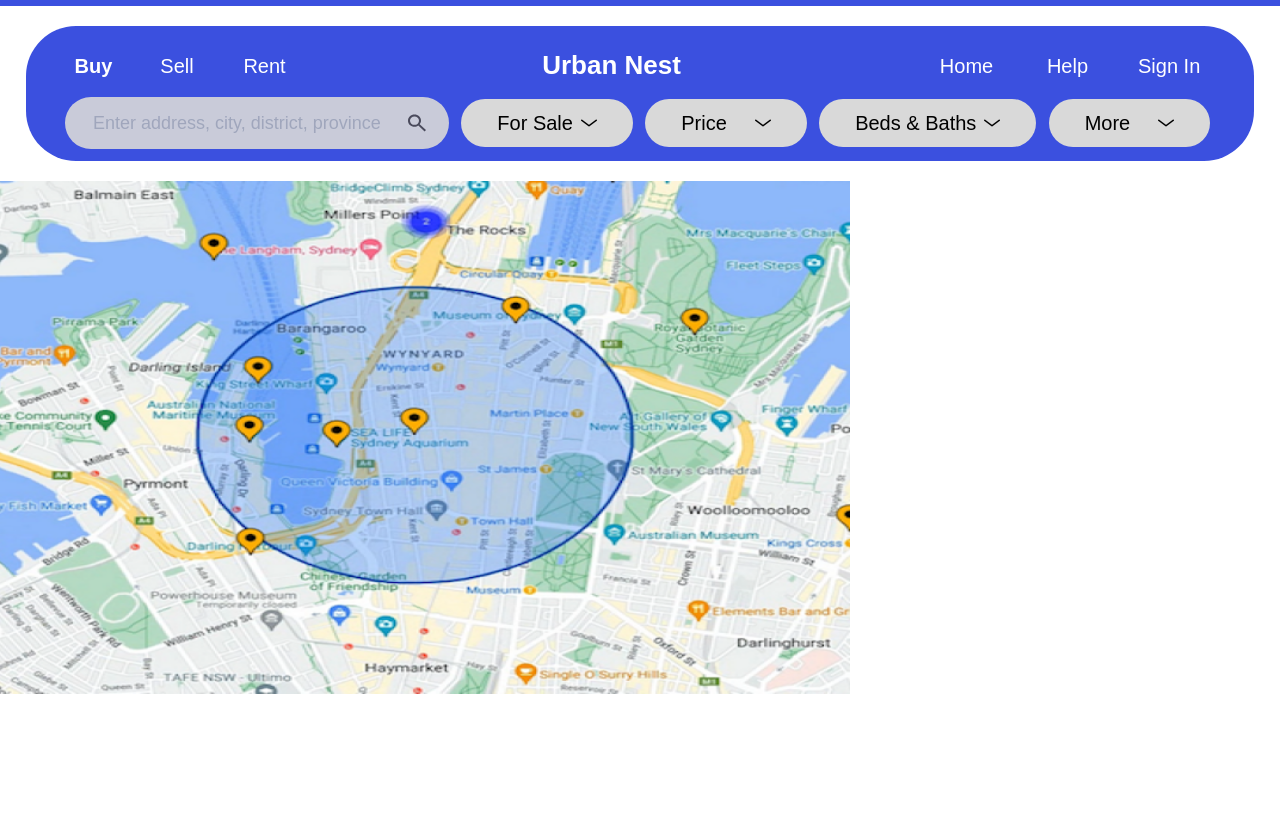
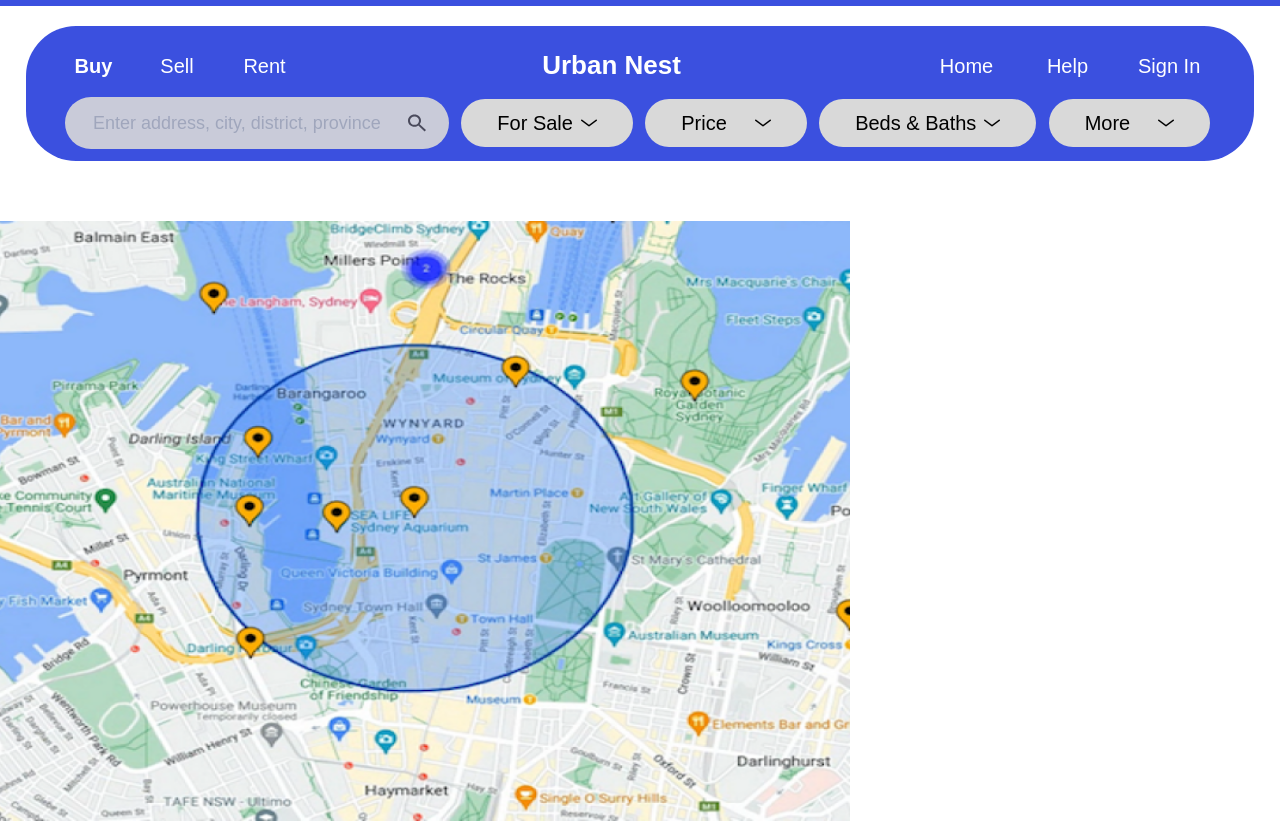
Before and after one commit to randilsk/RealEstate-Web-App, a Next.js app in the folder frontend/: page /buy in a window 1280 px wide. Before the commit the page ends 800 px from the top, so only its background shows below. Built offline with nearby package versions, Linux system fonts and the light colour scheme; what next-redux-wrapper would draw is missing.

Commit message:
add margin and fix the heights of the map

```diff
--- a/frontend/src/components/BuyPageContent/MapSection.jsx
+++ b/frontend/src/components/BuyPageContent/MapSection.jsx
@@ -4,10 +4,10 @@
 function MapSection() {
   return (
     <>
-      <div className="pt-10">
+      <div className="pt-10 mt-10 mr-10">
         <div>
           <Image
-            className="w-[850px] h-[513px]"
+            className="w-[850px] h-[600px]"
             src="/images/buy-image/map-image.png"
             width={720}
             height={650}
```
Also changed, not shown: 1 other file (tests, documents, lock files or other folders).
